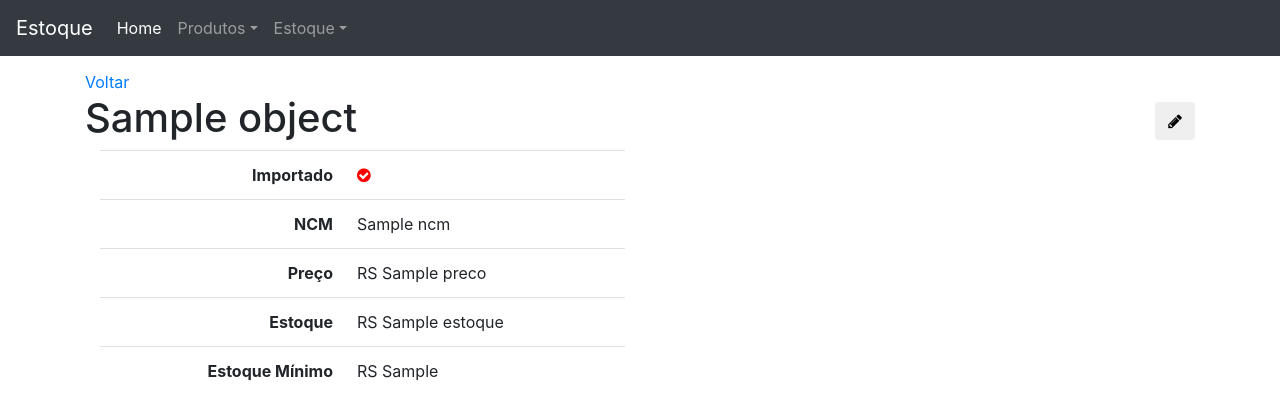
After one commit to leandro-matos/controle-estoque-django, a Django app: template projeto/produto/templates/produto_detail.html in a window 1280 px wide. The commit adds this page. Shown: the top 420 px of the page. Run offline with Django 3.2, Linux system fonts and the light colour scheme; the template is opened without the code that fills it: most values are stand-ins (such as "Sample title", 1, 10 or a date in 2020); some libraries are stand-ins or nearby versions.

Commit message:
Adicionando a página de detalhes do produto

```diff
--- a/projeto/core/templates/base.html
+++ b/projeto/core/templates/base.html
@@ -18,6 +18,13 @@
     <style>
       body {
         margin-top: 70px;
+      }
+      .ok {
+            color: green;
+      }
+        .no {
+            color: red;
+      }
       }
     </style>
 
--- a/projeto/core/templates/includes/nav.html
+++ b/projeto/core/templates/includes/nav.html
@@ -14,6 +14,7 @@
             <li class="nav-item dropdown">
                 <a class="nav-link dropdown-toggle" href="#" id="dropdown01" data-toggle="dropdown" aria-haspopup="true" aria-expanded="false">Produtos</a>
                 <div class="dropdown-menu" aria-labelledby="dropdown01">
+                    <a class="dropdown-item" href="{% url 'produto:produto_list' %}">Lista de Produtos</a>
                 </div>
             </li>
             <li class="nav-item dropdown">
@@ -25,8 +26,10 @@
         {% if user.is_authenticated %}
           <ul class="navbar-nav px-3">
             <li class="nav-item text-nowrap">
+              <a href="{% url 'logout' %}" class="nav-link">Sair</a>
             </li>
           </ul>
         {% endif %}
     </div>
+
 </nav>
--- a/projeto/produto/models.py
+++ b/projeto/produto/models.py
@@ -1,4 +1,5 @@
 from django.db import models
+from django.urls import reverse_lazy
 
 class Produto(models.Model):
     importado = models.BooleanField(default=False)
@@ -13,3 +14,6 @@ class Produto(models.Model):
 
     def __str__(self):
         return self.produto
+
+    def get_absolute_url(self):
+        return reverse_lazy('produto:produto_detail', kwargs={'pk': self.pk})
--- /dev/null
+++ b/projeto/produto/templates/produto_detail.html
@@ -0,0 +1,50 @@
+{% extends "base.html" %}
+
+{% block content %}
+
+<a href="{% url 'produto:produto_list' %}">Voltar</a>
+
+<h1>{{ object }}
+    <span class="pull-right">
+        <a href="">
+            <button type="button" class="btn btn_sucess">
+                <span class="fa fa-pencil"></span>
+            </button>
+        </a>
+    </span>
+</h1>
+
+<div class="col-sm-6">
+    <table class="table table-user-information">
+        <tbody>
+            <tr>
+                <th class="text-right">Importado</th>
+                <td>
+                    {% if object.importado %}
+                        <i class="fa fa-check-circle ok"></i>
+                    {% else %}
+                        <i class="fa fa-check-circle no"></i>
+                    {% endif %}
+                </td>
+            </tr>
+            <tr>
+                <th class="text-right">NCM</th>
+                <td>{{ object.ncm }}</td>
+            </tr>
+            <tr>
+                <th class="text-right">Preço</th>
+                <td>RS {{ object.preco }}</td>
+            </tr>
+            <tr>
+                <th class="text-right">Estoque</th>
+                <td>RS {{ object.estoque }}</td>
+            </tr>
+            <tr>
+                <th class="text-right">Estoque Mínimo</th>
+                <td>RS {{ object.estoque_minimo }}</td>
+            </tr>
+        </tbody>
+    </table>
+</div>
+
+{% endblock content %}
--- a/projeto/produto/urls.py
+++ b/projeto/produto/urls.py
@@ -5,4 +5,5 @@ app_name = 'produto'
 
 urlpatterns = [
     path('', v.produto_list, name='produto_list'),
+    path('<int:pk>', v.produto_detail, name='produto_detail'),
 ]
--- a/projeto/produto/views.py
+++ b/projeto/produto/views.py
@@ -6,3 +6,9 @@ def produto_list(request):
     objects= Produto.objects.all()
     context= {'object_list': objects}
     return render(request, template_name, context)
+
+def produto_detail(request, pk):
+    template_name= 'produto_detail.html'
+    obj = Produto.objects.get(pk=pk)
+    context= {'object': obj}
+    return render(request, template_name, context)
```
Also changed, not shown: projeto/produto/templates/produto_list.html (+3 -13 lines).
